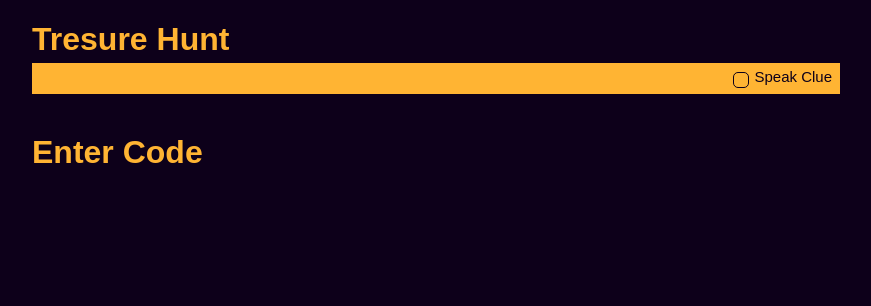
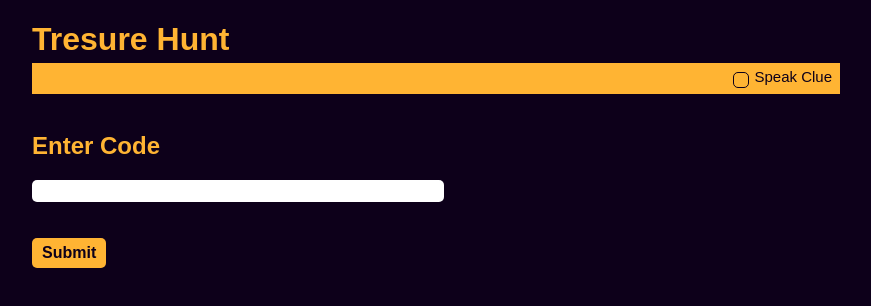
Before and after one commit to Eli-159/Treasure_Hunt, a Vue app in the folder vue-app/: page /hunt/enter-code in a window 1280 px wide. Shown: the top 306 px of the page, without its empty margins (208-1079 px from the left). Built offline with nearby package versions, Linux system fonts and the light colour scheme.

Commit message:
Enter Code Page Built

```diff
--- a/vue-app/src/App.vue
+++ b/vue-app/src/App.vue
@@ -6,6 +6,8 @@
   :root {
     --main-bg-color: #0d001a;
     --main-text-color: #ffb433;
+    --light-text-color: #ffc766;
+    --neutral-color: #ffffff;
   }
 
   body {
--- a/vue-app/src/views/hunt/EnterCode.vue
+++ b/vue-app/src/views/hunt/EnterCode.vue
@@ -1,14 +1,66 @@
 <template>
-    <h1>Enter Code</h1>
+    <h2>Enter Code</h2>
+    <form @submit.prevent="submit()">
+      <input type="text" v-model="code" required>
+      <br>
+      <br>
+      <br>
+      <input type="submit" value="Submit">
+    </form>
 </template>
 
 <script>
 export default {
-  name: 'EnterCode'
+  name: 'EnterCode',
+  data() {
+    return {
+      code: ''
+    }
+  },
+  methods: {
+    submit() {
+      if (this.code) {
+        this.$router.push({
+          name: 'Clue',
+          params: {code: this.code}
+        });
+      }
+    }
+  }
 }
 </script>
 
 <!-- Add "scoped" attribute to limit CSS to this component only -->
 <style scoped>
+  input[type="text"] {
+    background-color: var(--neutral-color);
+    color: var(--main-bg-color);
+    border: none;
+    outline: none;
+    border-radius: 5px;
+    padding: 3px 6px;
+    width: 100%;
+    max-width: 400px;
+    font-size: 14px;
+  }
 
+  input[type="text"]:focus {
+    outline: 2px solid var(--main-text-color);
+    outline-offset: 1px;
+  }
+
+  input[type="submit"] {
+    background-color: var(--main-text-color);
+    color: var(--main-bg-color);
+    padding: 6px 10px;
+    font-size: 16px;
+    font-weight: bold;
+    border: none;
+    border-radius: 5px;
+    cursor: pointer;
+  }
+
+  input[type="submit"]:hover {
+    background-color: var(--light-text-color);
+  }
 </style>
```
